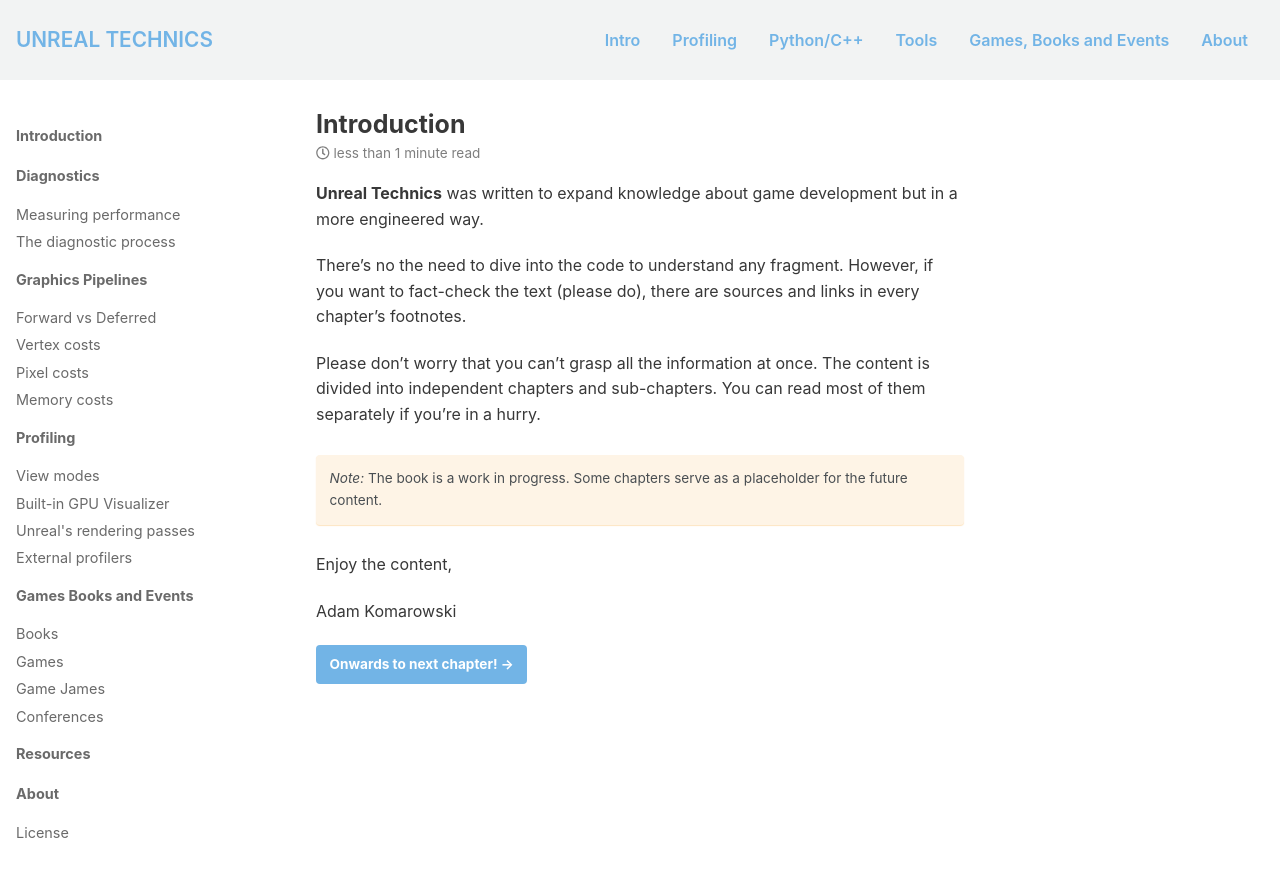
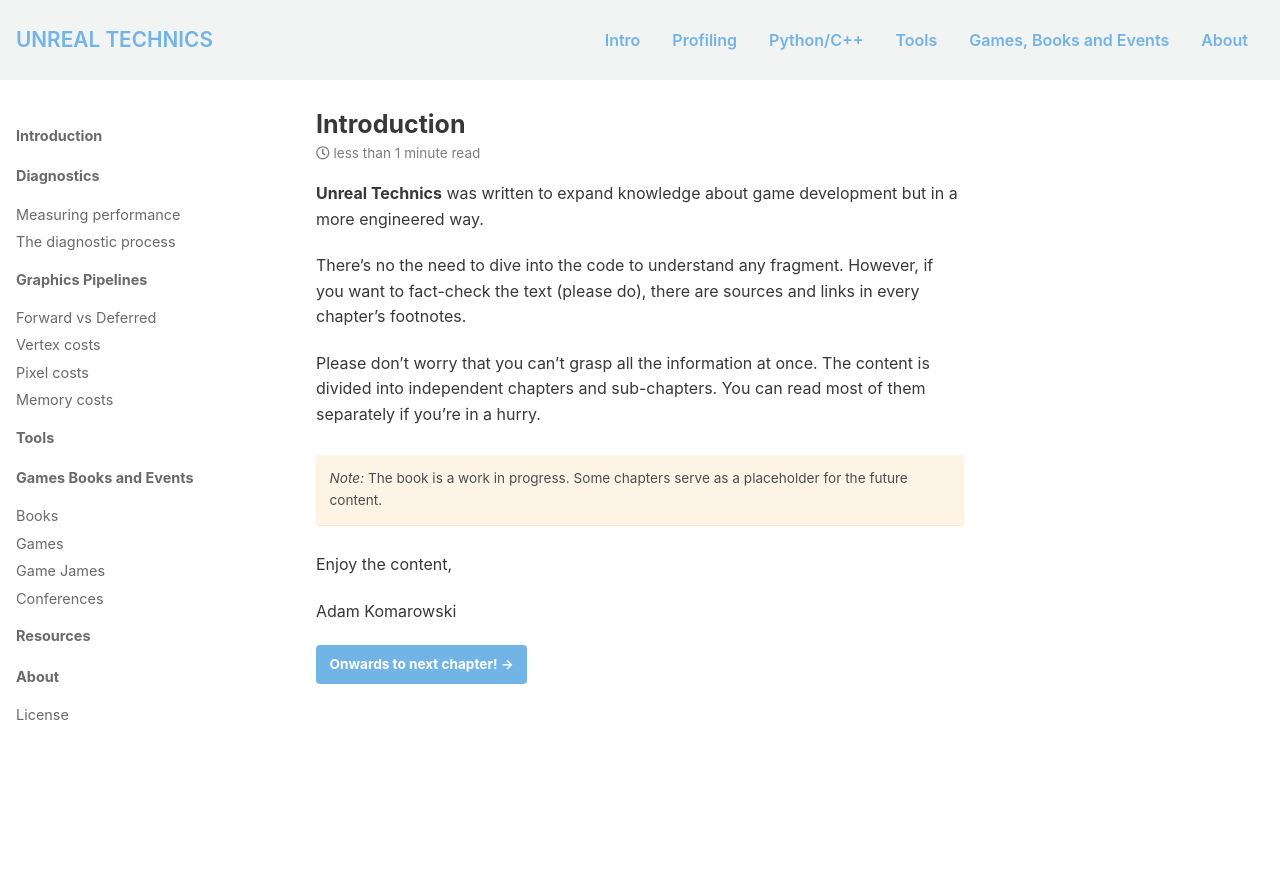
Before and after one commit to AdamKomarowski/unrealtechart, a Jekyll site: the page built from book/index.md, in a window 1280 px wide and 900 px high. Shown: the top 877 px of the window. Built offline with Jekyll 4.4.1, drawn with Linux system fonts in a browser that asks for light colours; nearby versions of some CDN libraries.

Commit message:
Update navigation.yml

```diff
--- a/_data/navigation.yml
+++ b/_data/navigation.yml
@@ -7,7 +7,7 @@ main:
   - title: "Python/C++"
     url: /book/pipelines/
   - title: "Tools"
-    url: /book/profiling/
+    url: /book/tools/
   - title: "Games, Books and Events"
     url: /book/Games_Books_and_Events/
   - title: "About"
@@ -34,17 +34,8 @@ book:
         url: /book/pipelines/pixel/
       - title: "Memory costs"
         url: /book/pipelines/memory/
-  - title: "Profiling"
-    url: /book/profiling/
-    children:
-      - title: "View modes"
-        url: /book/profiling/view-modes/
-      - title: "Built-in GPU Visualizer"
-        url: /book/profiling/gpu-visualizer/
-      - title: "Unreal's rendering passes"
-        url: /book/profiling/passes/
-      - title: "External profilers"
-        url: /book/profiling/external/
+  - title: "Tools"
+    url: /book/tools/
   - title: "Games Books and Events"
     url: /book/Games_Books_and_Events/
     children:
```
